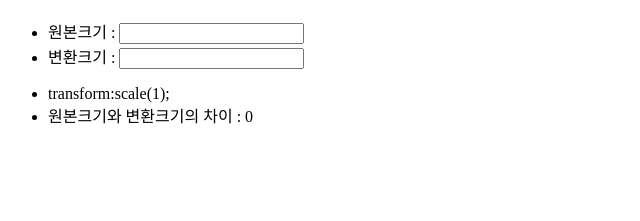
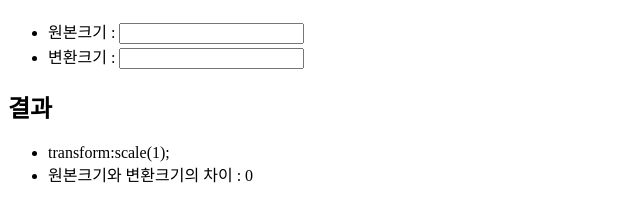
Before and after one commit to JungHyunKwon/calcScale, a plain HTML site: page index.html in a window 1280 px wide. Shown: the part 61-282 px from the top of the page, without its empty margins (0-640 px from the left). Drawn offline with nearby package versions, Linux system fonts and the light colour scheme.

Commit message:
published

```diff
--- a/index.html
+++ b/index.html
@@ -29,6 +29,7 @@
 	<li><label for="from">원본크기</label> : <input type="text" id="from" /></li>
 	<li><label for="to">변환크기</label> : <input type="text" id="to" /></li>
 </ul>
+<h2>결과</h2>
 <ul>
 	<li>transform:scale(<span class="scale">1</span>);</li>
 	<li>원본크기와 변환크기의 차이 : <span class="distance">0</span></li>
```
